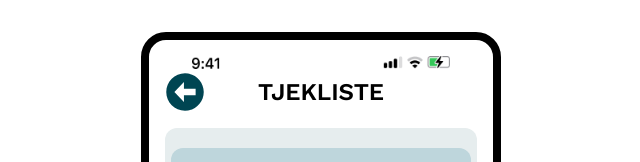
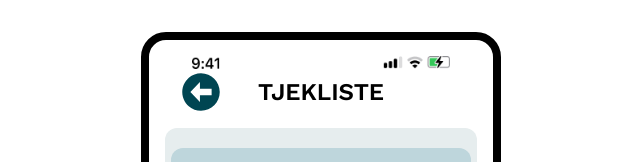
Before and after one commit to Bancharka/Pentia-Milton, a Vue app: page /dev-todo in a window 1280 px wide. Shown: the top 162 px of the page, without its empty margins (319-959 px from the left). Built offline with nearby package versions, Linux system fonts and the light colour scheme.

Commit message:
start input

```diff
--- a/src/styles/components/_header.scss
+++ b/src/styles/components/_header.scss
@@ -1,7 +1,7 @@
 .header {
     display: flex;
     align-items: center;
-    margin: 1rem 0;
+    margin: 1rem;
 
     &__button {
         flex: 1;
--- a/src/views/developers/CreateHouseView.vue
+++ b/src/views/developers/CreateHouseView.vue
@@ -1,7 +1,12 @@
-<script setup></script>
+<script setup>
+import Header from "@/components/Header.vue"
+</script>
 
 <template>
+  <div class="page-container">
+  <Header />
   <form action="submit">
-    <input type="text" />
+    <input type="text" placeholder="Adresse" />
   </form>
+</div>
 </template>
```
